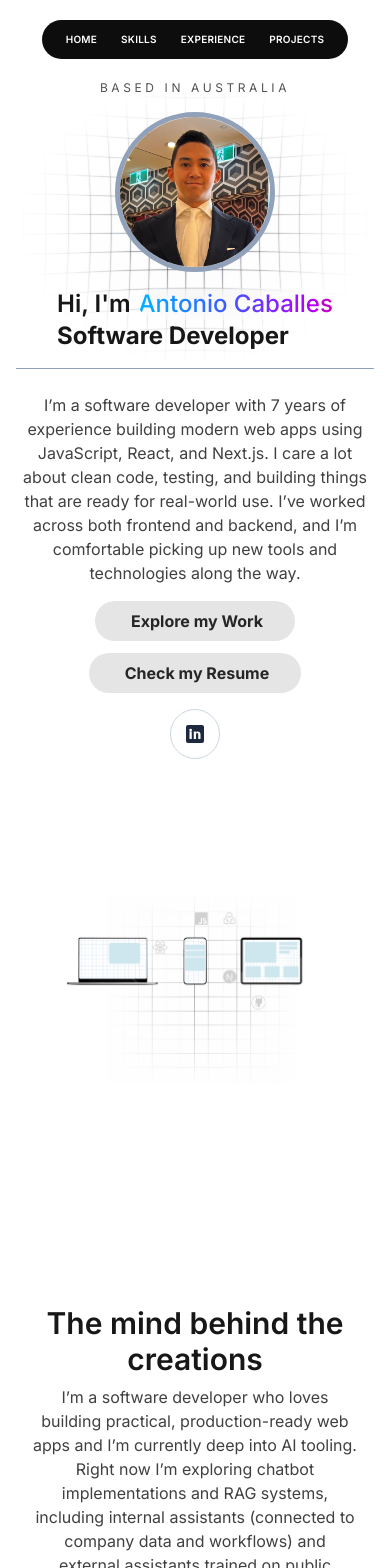
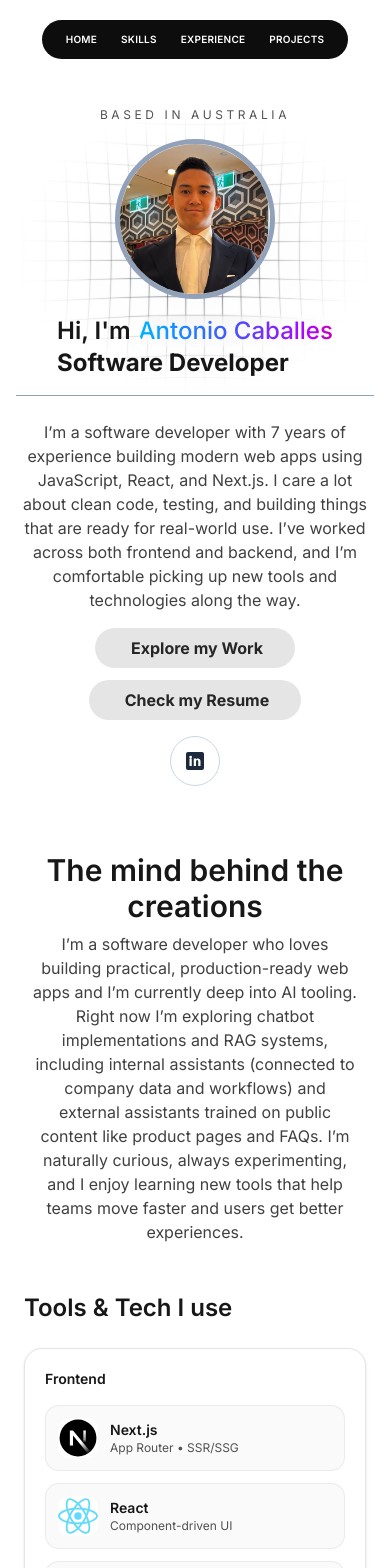
Before and after one commit to arcpac/arcpac.github.io, a Next.js app: page / in a window 390 px wide. Shown: the top 1568 px of the page. Built offline with nearby package versions, Linux system fonts and the light colour scheme.

Commit message:
update react blits

```diff
--- a/app/components/hero/Hero.tsx
+++ b/app/components/hero/Hero.tsx
@@ -120,7 +120,7 @@ const Hero = () => {
                 </div>
 
                 <section
-                    className="min-h-[60vh] w-full bg-no-repeat bg-[length:130%] bg-[position:center_30%] bg-[image:var(--hero-bg)] [--hero-bg:url('/backgrounds/hero-bg-1.png')] dark:[--hero-bg:url('/backgrounds/hero-bg-dark.png')]"
+                    className="min-h-[60vh] hidden md:block w-full bg-no-repeat bg-[length:130%] bg-[position:center_30%] bg-[image:var(--hero-bg)] [--hero-bg:url('/backgrounds/hero-bg-1.png')] dark:[--hero-bg:url('/backgrounds/hero-bg-dark.png')]"
                 />
             </div>
         </section >
```
